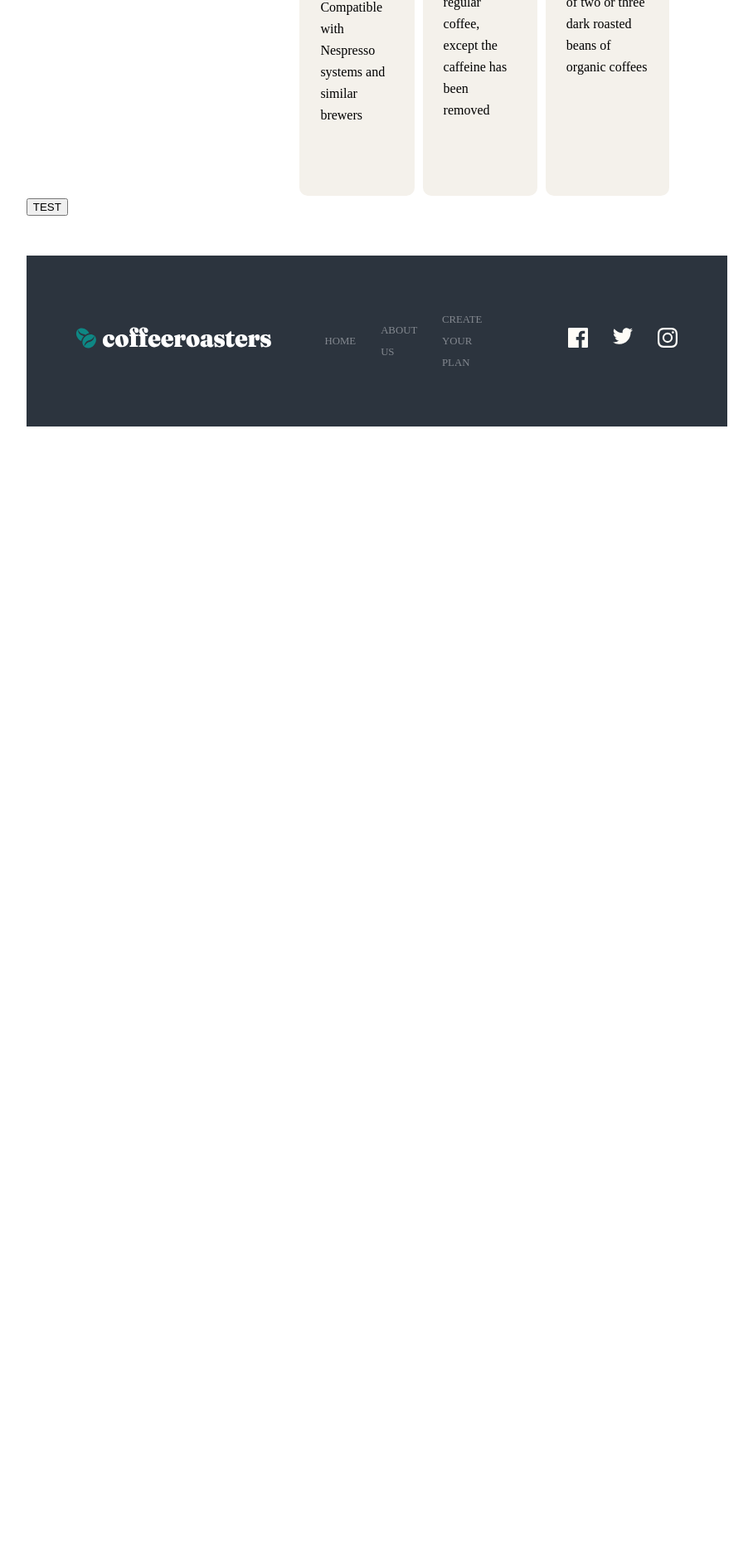
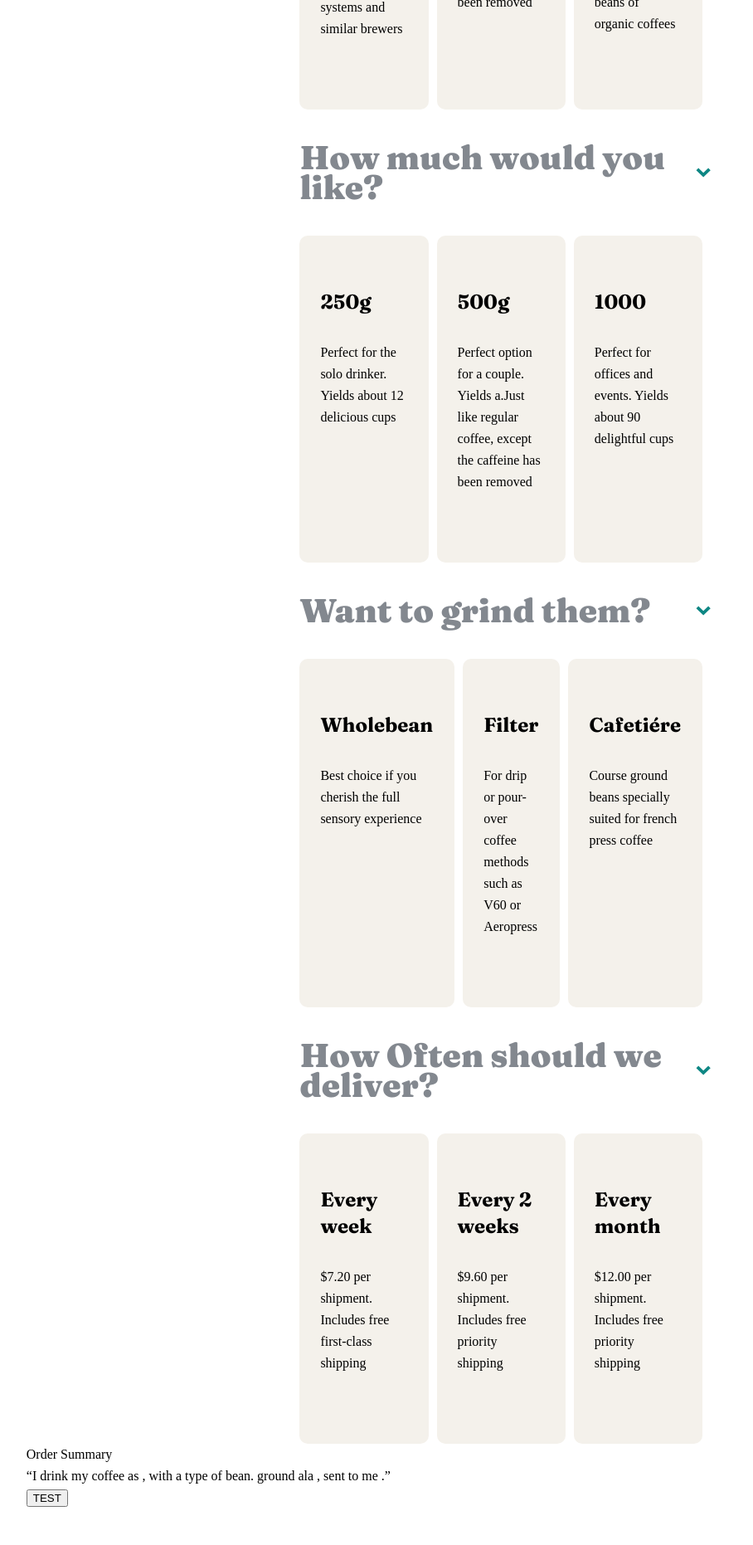
Before and after one commit to DavyFungALoi/coffee-subscription, a React (Create React App) app: page /subscribe in a window 1280 px wide. Shown: the part 2260-4122 px from the top of the page at 83% size, without its empty margins (173-1081 px from the left). Before the commit the page ends 2862 px from the top, so only its background shows below. Built offline with nearby package versions, Linux system fonts and the light colour scheme.

Commit message:
added the other subscription areas, started working on order summary

```diff
--- a/src/Screens/SubscribeScreen.js
+++ b/src/Screens/SubscribeScreen.js
@@ -6,27 +6,49 @@ import subscribeData from "../assets/subscriptionData";
 import { useState } from "react";
 
 const SubscribeScreen = () => {
-  const question1 = subscribeData[0];
-  const question2 = subscribeData[1];
+  const howDrinkCoffeeQuestion = subscribeData[0];
+  const typeCoffeeQuqestion = subscribeData[1];
+  const howMuchCoffeeQuestion = subscribeData[2];
+  const grindCoffeeQuestion = subscribeData[3];
+  const howOftenCoffeeQuestion = subscribeData[4];
 
-  const [question1Answer, setQuestion1Answer] = useState();
-  const [question2Answer, setQuestion2Answer] = useState();
   const [questionAnswer, setQuestionAnswer] = useState({
-    question1: "",
-    question2: "",
+    howDrinkCoffee: "",
+    typeCoffee: "",
+    howMuchCoffee: "",
+    grindCoffee: "",
+    howOftenCoffee: "",
   });
 
   const selectHandler = (title, questionId) => {
-    //  setQuestion1Answer({ title });
     switch (questionId) {
       case 1:
-        const updatedquestion = { ...questionAnswer, question1: title };
+        const updatehowDrinkCoffee = {
+          ...questionAnswer,
+          howDrinkCoffee: title,
+        };
 
-        setQuestionAnswer(updatedquestion);
+        setQuestionAnswer(updatehowDrinkCoffee);
         break;
       case 2:
-        const updatedquestion2 = { ...questionAnswer, question2: title };
-        setQuestionAnswer(updatedquestion2);
+        const updateTypeCoffee = { ...questionAnswer, typeCoffee: title };
+        setQuestionAnswer(updateTypeCoffee);
+        break;
+      case 3:
+        const updateHowMuchCoffee = { ...questionAnswer, howMuchCoffee: title };
+        setQuestionAnswer(updateHowMuchCoffee);
+        break;
+      case 4:
+        const updateGrindCoffee = { ...questionAnswer, grindCoffee: title };
+        setQuestionAnswer(updateGrindCoffee);
+        break;
+      case 5:
+        const updateHowOftenCoffee = {
+          ...questionAnswer,
+          howOftenCoffee: title,
+        };
+        setQuestionAnswer(updateHowOftenCoffee);
+        break;
     }
   };
 
@@ -77,20 +99,51 @@ const SubscribeScreen = () => {
         <div className="subscription-container__step-container">
           <SubScriptionCards
             selectHandler={selectHandler}
-            key={question1.id}
-            question={question1.question}
-            choices={question1.choices}
-            questionId={question1.id}
+            key={howDrinkCoffeeQuestion.id}
+            question={howDrinkCoffeeQuestion.question}
+            choices={howDrinkCoffeeQuestion.choices}
+            questionId={howDrinkCoffeeQuestion.id}
           ></SubScriptionCards>
           <SubScriptionCards
             selectHandler={selectHandler}
-            key={question2.id}
-            question={question2.question}
-            choices={question2.choices}
-            questionId={question2.id}
+            key={typeCoffeeQuqestion.id}
+            question={typeCoffeeQuqestion.question}
+            choices={typeCoffeeQuqestion.choices}
+            questionId={typeCoffeeQuqestion.id}
+          ></SubScriptionCards>
+          <SubScriptionCards
+            selectHandler={selectHandler}
+            key={howMuchCoffeeQuestion.id}
+            question={howMuchCoffeeQuestion.question}
+            choices={howMuchCoffeeQuestion.choices}
+            questionId={howMuchCoffeeQuestion.id}
+          ></SubScriptionCards>
+          <SubScriptionCards
+            selectHandler={selectHandler}
+            key={grindCoffeeQuestion.id}
+            question={grindCoffeeQuestion.question}
+            choices={grindCoffeeQuestion.choices}
+            questionId={grindCoffeeQuestion.id}
+          ></SubScriptionCards>
+          <SubScriptionCards
+            selectHandler={selectHandler}
+            key={howOftenCoffeeQuestion.id}
+            question={howOftenCoffeeQuestion.question}
+            choices={howOftenCoffeeQuestion.choices}
+            questionId={howOftenCoffeeQuestion.id}
           ></SubScriptionCards>
         </div>
       </div>
+      <div className="order-summary-container">
+        <div className="order-summary__header">Order Summary</div>
+        <div className="order-summary__content">
+          “I drink my coffee as {questionAnswer.howDrinkCoffee}, with a
+          {questionAnswer.typeCoffee} type of bean.
+          {questionAnswer.howMuchCoffee} ground ala {questionAnswer.grindCoffee}
+          , sent to me {questionAnswer.howOftenCoffee}.”
+        </div>
+      </div>
+      <div>
         <button
           onClick={() => {
             testHandler();
@@ -98,10 +151,17 @@ const SubscribeScreen = () => {
         >
           TEST
         </button>
-      <div>{questionAnswer.question1}</div>
-      <div>{questionAnswer.question2}</div>
+      </div>
     </div>
   );
 };
 
 export default SubscribeScreen;
+
+/*
+  howDrinkCoffee: "",
+    typeCoffee: "",
+    howMuchCoffee: "",
+    grindCoffee: "",
+    howOftenCoffee: "",
+*/
```
Lines whose indentation alone changed are shown as unchanged.
